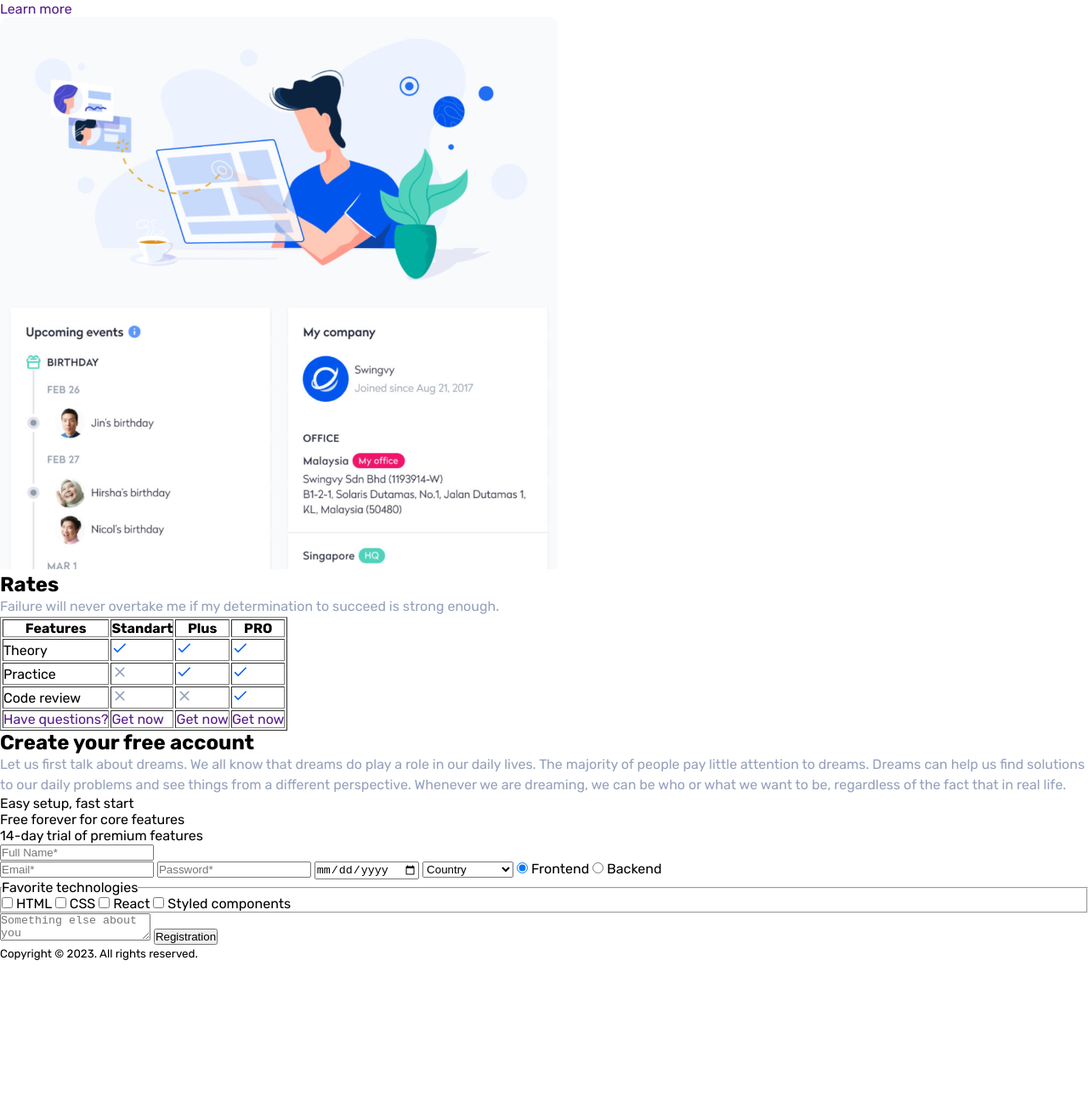
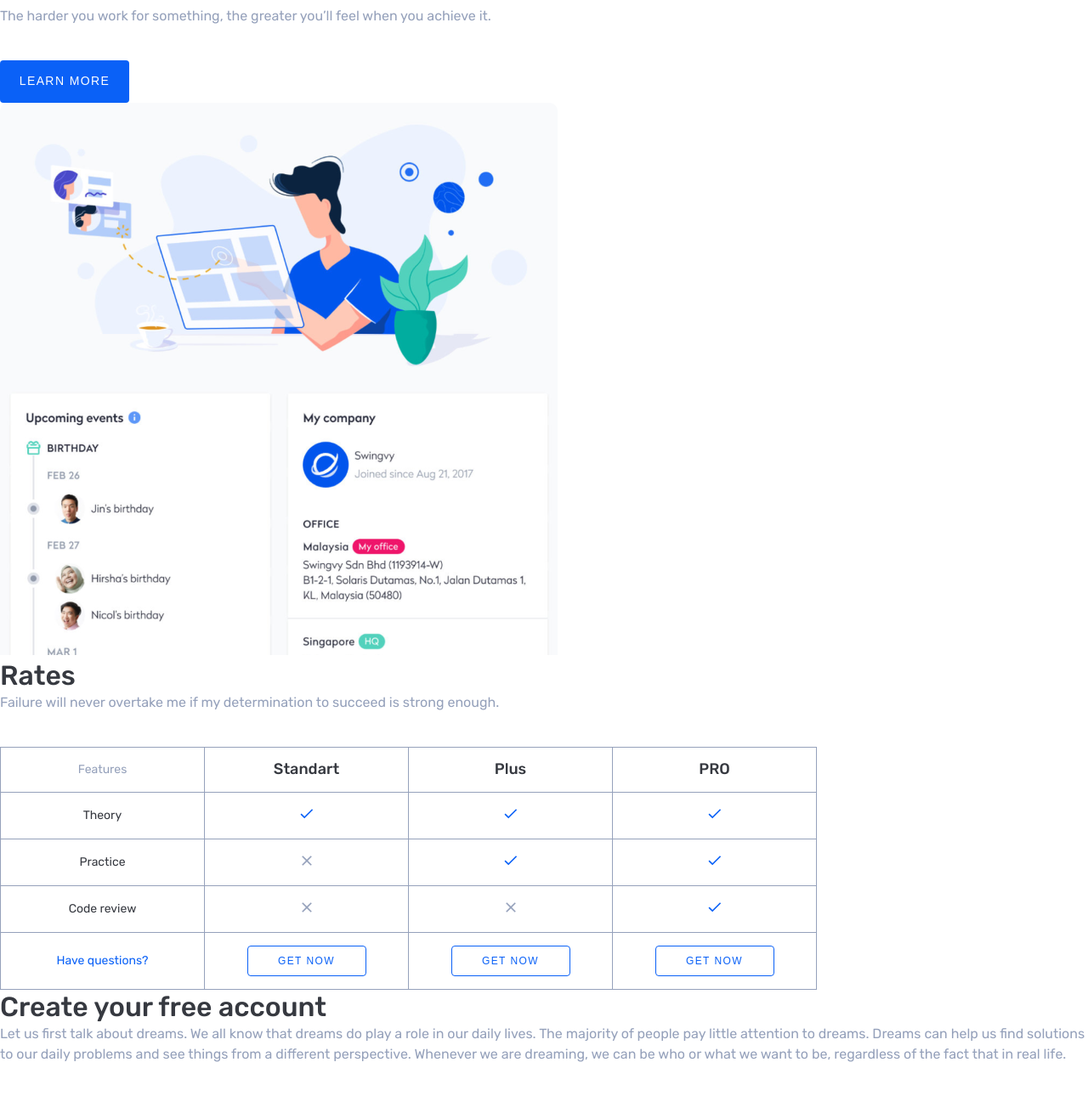
Before and after one commit to sofd-commit/web-page, a plain HTML site: page web-page-main/index.html in a window 1280 px wide. Shown: the part 231-1521 px from the top of the page at 85% size. Before the commit the page ends 1362 px from the top, so only its background shows below. Drawn offline with Linux system fonts and the light colour scheme.

Commit message:
added new styles

```diff
--- a/web-page-main/index.html
+++ b/web-page-main/index.html
@@ -10,64 +10,58 @@
     <link href="https://fonts.googleapis.com/css2?family=Rubik:ital,wght@0,300..900;1,300..900&display=swap" rel="stylesheet">
 </head>
 <body>
-
-    <header class="logo" >
-
-            <a href="">
+    <header class="header">
+        <a class="logo">
             <img src="./assets/images/Logo.svg" alt="it-incubator.io">
         </a>
-
         <nav>
-                <ul class="navigation">
-                    <li>
+            <ul class="nav-menu">
+                <li class="nav-menu-item item1">
                     <a href="">Main</a>
                 </li>
 
-                    <li>
+                <li class="nav-menu-item item2">
                     <a href="">Rates</a>
                 </li>
 
-                    <li>
+                <li class="nav-menu-item item3">
                     <a href="">Create account</a>
                 </li>
             </ul>
         </nav>
+    </header>
 
-    </header>
     <main>
-        <section></section>
+        <section class="main-section">
             <!--left block-->
             <div>
-                <h1>Markup achievement</h1>
+                <h1 class="main-title">Markup achievement</h1>
 
-                <p>The harder you work for something, the greater you’ll feel when you achieve it.</p>
-
-                <a href="">Learn more</a>
+                <p class="text">The harder you work for something, the greater you’ll feel when you achieve it.</p>
+                <button class="button">Learn more</button>
             </div>
             <!--right block-->
             <div>
-                <img src="./assets/images/image-main.png" alt="web page">
+                <img class="main-img" src="./assets/images/image-main.png" alt="web page">
             </div>
+        </section>
 
-        <section></section>
-
-            <h2>Rates</h2>
-
-            <p>Failure will never overtake me if my determination to succeed is strong enough.</p>
-
-            <table border="1">
+        <section class="rates-section">
+            <h2 class="title">Rates</h2>
+            <p class="text">Failure will never overtake me if my determination to succeed is strong enough.</p>
+            <table border="1" class="rates-table">
                 <!--row 01-->
                 <tr>
-                    <th>Features</th>
-                    <th>Standart</th>
-                    <th>Plus</th>
-                    <th>PRO</th>
+                    <th class="table-subtitle first">Features</th>
+                    <th class="table-title">Standart</th>
+                    <th class="table-title">Plus</th>
+                    <th class="table-title">PRO</th>
                 </tr>
                 <!--row 02-->
                 <tr>
-                    <td>
+                    <th class="table-subtitle">
                         Theory
-                    </td>
+                    </th>
 
                     <td>
                         <img src="./assets/icons/Check.svg" alt="check">
@@ -83,7 +77,7 @@
                 </tr>
                 <!--row 03-->
                 <tr>
-                    <td>Practice</td>
+                    <th class="table-subtitle">Practice</th>
                     <td>
                         <img src="./assets/icons/Close.svg" alt="close">
                     </td>
@@ -96,7 +90,7 @@
                 </tr>
                 <!--row 04-->
                 <tr>
-                    <td>Code review</td>
+                    <th class="table-subtitle">Code review</th>
                     <td>
                         <img src="./assets/icons/Close.svg" alt="close">
                     </td>
@@ -110,30 +104,28 @@
                 <!--row 05-->
                 <tr>
                     <td>
-                        <a href="">Have questions?</a>
+                        <a class=" table-subtitle table-link" href="">Have questions?</a>
                     </td>
 
                     <td>
-                        <a href="" class="button">Get now</a>
+                        <button class="table-button">Get now</button>
                     </td>
 
                     <td>
-                        <a href="" class="button">Get now</a>
+                        <button class="table-button">Get now</button>
                     </td>
 
                     <td>
-                        <a href="" class="button">Get now</a>
+                        <button class="table-button">Get now</button>
                     </td>
 
                 </tr>
             </table>
-
-        <section>
-            <!--text-->
+        </section>
+        <section class="account-section">
             <div>
-                <h2>Create your free account</h2>
-
-                <p>
+                <h2 class="title">Create your free account</h2>
+                <p class="text">
                     Let us first talk about dreams. We all know that dreams do play a role in our daily lives. The majority of people pay little attention to dreams. Dreams can help us find solutions to our daily problems and see things from a different perspective. Whenever we are dreaming, we can be who or what we want to be, regardless of the fact that in real life.
                 </p>
 
--- a/web-page-main/styles.css
+++ b/web-page-main/styles.css
@@ -3,39 +3,36 @@
 *::after {
     box-sizing: border-box;
 }
-
 *{
     margin: 0;
     padding: 0;
 }
-
 ul{
     list-style: none;
 }
-
 a{
     text-decoration: none;
 }
-
-
-/* variables */
+button{
+    border: none;
+    background-color: transparent;
+}
+/* variables-colors */
 :root{
     --clr-primary: #0a61f7;
     --clr-neutral: #95a1bb;
     --clr-text: #363940;
     --clr-white: #fff;
-
 }
-
+html,
 body{
     font-family: "Rubik", sans-serif;
 }
-.logo{
+.header{
     background-color: var(--clr-primary);
-    padding: 14px 130px;
+    padding: 14px 0px;
 }
-
-.navigation{
+.nav-menu li{
     font-weight: 500;
     font-size: 12px;
     line-height: 167%;
@@ -43,16 +40,76 @@ body{
     text-transform: uppercase;
     color: var(--clr-white);
 }
-
-h1{
+.main-title{
     font-weight: 500;
     font-size: 58px;
     line-height: 117%;
+    margin: 0px 0px 30px;
 }
-
-p{
+.title{
+    font-weight: 500;
+    font-size: 32px;
+    line-height: 125%;
+    color: var(--clr-text);
+}
+.text{
     font-weight: 400;
     font-size: 16px;
     line-height: 150%;
     color: var(--clr-neutral);
+    margin: 0px 0px 40px;
 }
+.button{
+    border-radius: 4px;
+    width: 152px;
+    height: 50px;
+    background-color: var(--clr-primary);
+    color: var(--clr-white);
+    font-weight: 500;
+    font-size: 14px;
+    line-height: 140%;
+    letter-spacing: 0.1em;
+    text-transform: uppercase;
+}
+.rates-table{
+    border-collapse: collapse;
+    border-color: var(--clr-neutral);
+}
+.table-title{
+    font-weight: 500;
+    font-size: 18px;
+    line-height: 122%;
+    color: var(--clr-text);
+}
+.table-subtitle{
+    font-weight: 400;
+    font-size: 14px;
+    line-height: 157%;
+    color: var(--clr-text)
+}
+.first{
+    color: var(--clr-neutral);
+}
+.table-link{
+    color: var(--clr-primary);
+}
+.table-button{
+    border: 1px solid var(--clr-primary);
+    border-radius: 4px;
+    width: 140px;
+    height: 36px;
+    padding: 8px 0;
+    font-weight: 500;
+    font-size: 12px;
+    line-height: 163%;
+    letter-spacing: 0.12em;
+    text-transform: uppercase;
+    text-align: center;
+    color: var(--clr-primary);
+}
+th, td{
+    border: 1px solid var(--clr-neutral);
+    width: 240px;
+    padding: 15px 0;
+    text-align: center;
+}
```
Lines whose indentation alone changed are shown as unchanged.
